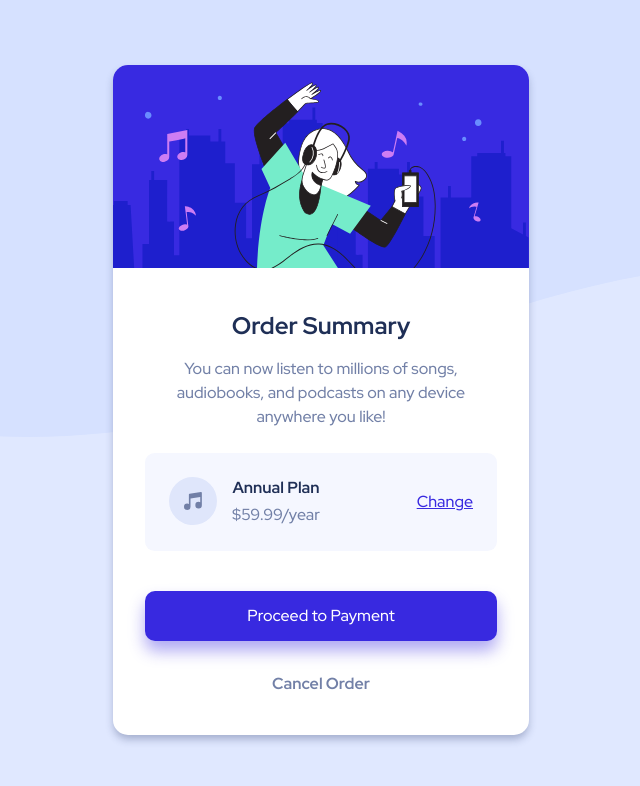
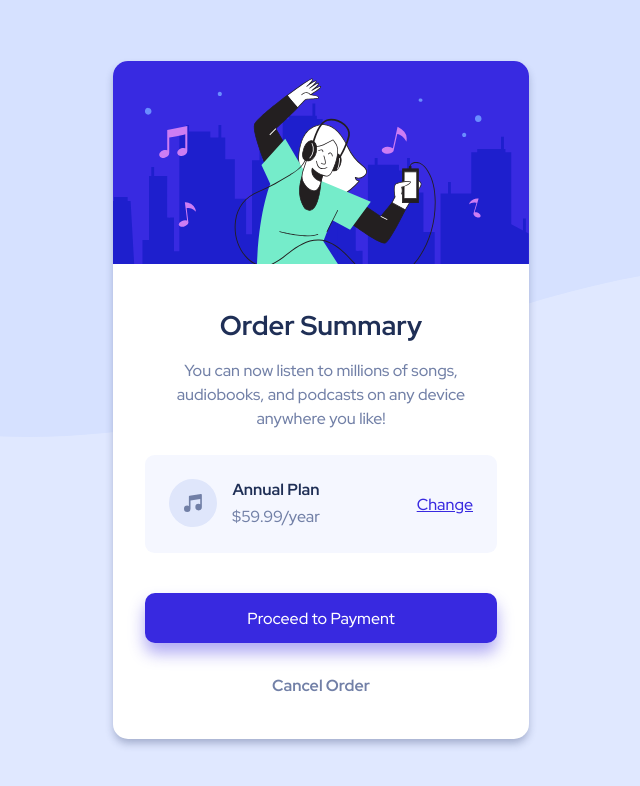
Before and after one commit to carniel-carl/Order-summary-card, a plain HTML site: page index.html in a window 1280 px wide. Shown: the whole page, without its empty margins (319-959 px from the left). Drawn offline with Linux system fonts and the light colour scheme.

Commit message:
adjust margin

```diff
--- a/style.css
+++ b/style.css
@@ -70,11 +70,15 @@ p {
     flex-flow: column nowrap;
     align-items: center;
     gap: 1rem;
-    padding: 2.6rem 2rem;
+    padding: 2.7rem 2rem;
 }
 
 h2, .order-section h4 {
     color: var(--DARK-BLUE);
+}
+
+h2 {
+    font-size: 1.7rem;
 }
 
 a {
```
